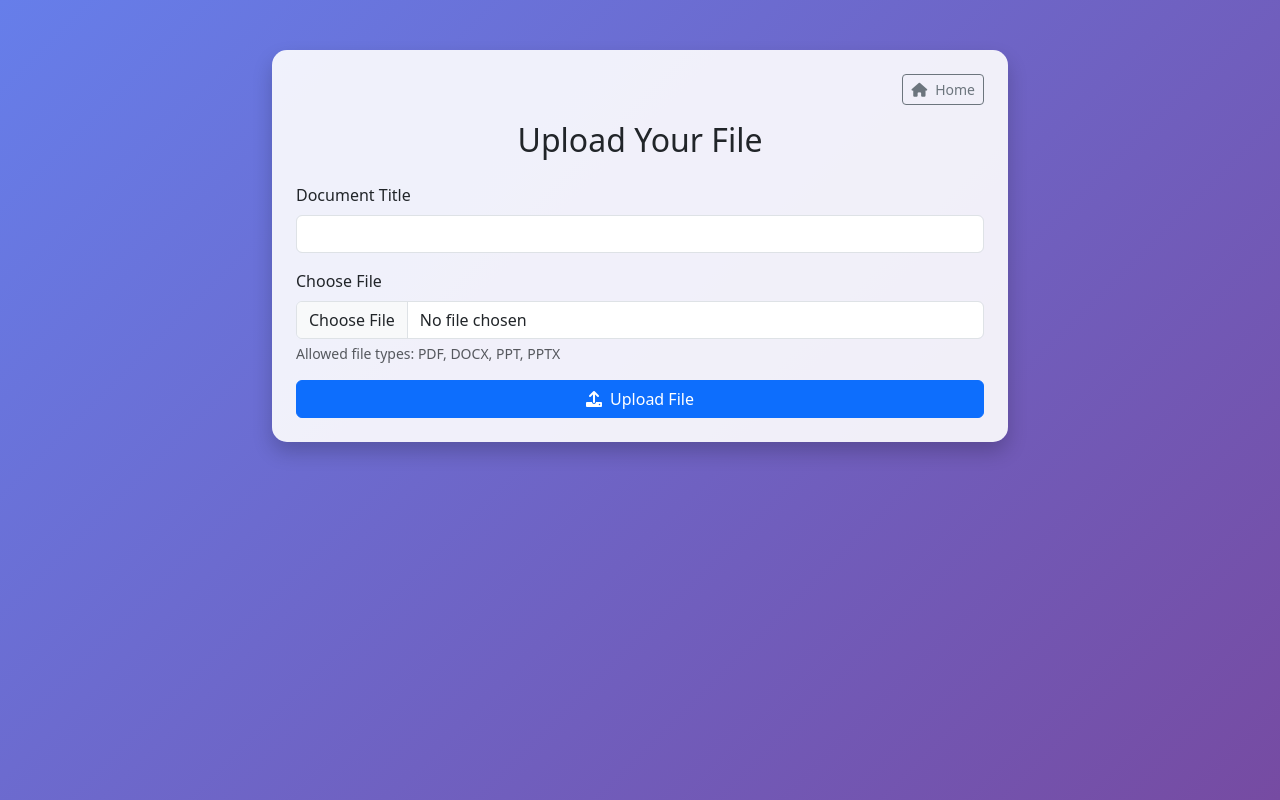
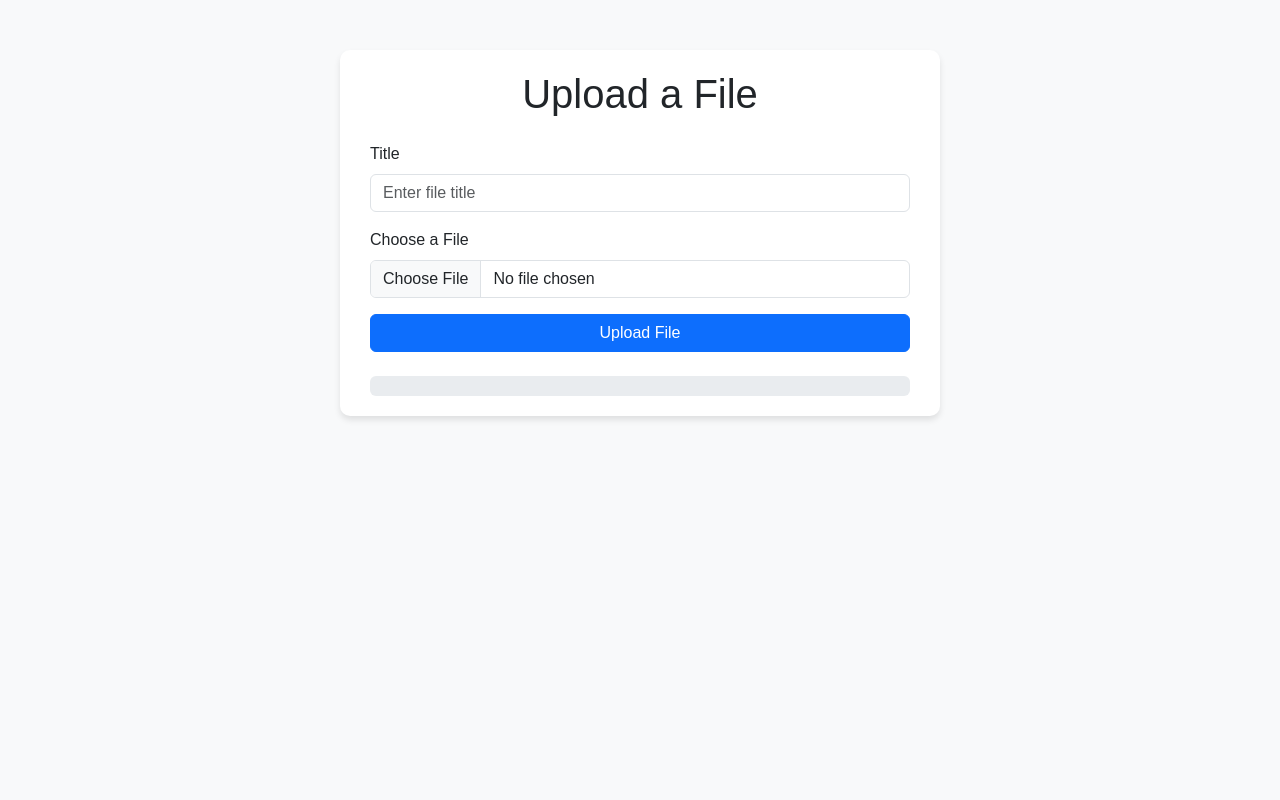
Before and after one commit to babupakkakivellu/Web, a Flask app: page /upload in a window 1280 px wide. Run offline with Flask 3, Linux system fonts and the light colour scheme; some libraries are stand-ins or nearby versions.

Commit message:
Update upload_form.html

```diff
--- a/templates/upload_form.html
+++ b/templates/upload_form.html
@@ -3,94 +3,74 @@
 <head>
     <meta charset="UTF-8">
     <meta name="viewport" content="width=device-width, initial-scale=1.0">
-    <title>Upload File</title>
+    <title>File Upload</title>
     <link href="https://cdn.jsdelivr.net/npm/bootstrap@5.3.0-alpha3/dist/css/bootstrap.min.css" rel="stylesheet">
-    <link href="https://cdnjs.cloudflare.com/ajax/libs/font-awesome/6.0.0/css/all.min.css" rel="stylesheet">
-    <link href="{{ url_for('static', filename='css/style.css') }}" rel="stylesheet">
     <style>
         body {
-            background: linear-gradient(135deg, #667eea 0%, #764ba2 100%);
-            min-height: 100vh;
-            padding: 50px 0;
+            background-color: #f8f9fa;
+            font-family: Arial, sans-serif;
         }
-        .upload-card {
-            background: rgba(255, 255, 255, 0.9);
-            border-radius: 15px;
-            box-shadow: 0 10px 20px rgba(0, 0, 0, 0.2);
+        .container {
+            max-width: 600px;
+            margin-top: 50px;
+            background: #ffffff;
+            padding: 20px 30px;
+            box-shadow: 0 4px 6px rgba(0, 0, 0, 0.1);
+            border-radius: 10px;
+        }
+        #progress-bar {
+            width: 0;
+            height: 20px;
+            background-color: #007bff;
+            border-radius: 5px;
+            transition: width 0.4s ease;
         }
     </style>
 </head>
 <body>
     <div class="container">
-        <div class="row justify-content-center">
-            <div class="col-md-8">
-                <div class="upload-card p-4">
-                    <div class="text-end mb-3">
-                        <a href="{{ url_for('home') }}" class="btn btn-outline-secondary btn-sm">
-                            <i class="fas fa-home me-2"></i>Home
-                        </a>
+        <h1 class="text-center mb-4">Upload a File</h1>
+        <form id="uploadForm">
+            <div class="mb-3">
+                <label for="title" class="form-label">Title</label>
+                <input type="text" class="form-control" id="title" name="title" placeholder="Enter file title" required>
             </div>
-
-                    <h2 class="text-center mb-4">Upload Your File</h2>
-
-                    <form id="uploadForm" class="needs-validation" novalidate>
             <div class="mb-3">
-                            <label for="title" class="form-label">Document Title</label>
-                            <input type="text" class="form-control" id="title" name="title" required>
-                            <div class="invalid-feedback">
-                                Please provide a title for the document.
+                <label for="file" class="form-label">Choose a File</label>
+                <input type="file" class="form-control" id="file" name="file" accept=".pdf,.docx,.ppt,.pptx" required>
             </div>
-                        </div>
-
-                        <div class="mb-3">
-                            <label for="file" class="form-label">Choose File</label>
-                            <input type="file" class="form-control" id="file" name="file"
-                                   accept=".pdf,.docx,.ppt,.pptx" required>
-                            <div class="invalid-feedback">
-                                Please select a file to upload.
-                            </div>
-                            <div class="form-text">
-                                Allowed file types: PDF, DOCX, PPT, PPTX
-                            </div>
-                        </div>
-
-                        <div class="progress mb-3" style="height: 25px; display: none;">
-                            <div class="progress-bar progress-bar-striped progress-bar-animated"
-                                 role="progressbar" style="width: 0%">0%</div>
-                        </div>
-
-                        <div class="d-grid">
-                            <button type="submit" class="btn btn-primary">
-                                <i class="fas fa-upload me-2"></i>Upload File
-                            </button>
-                        </div>
+            <button type="submit" class="btn btn-primary w-100">Upload File</button>
         </form>
-
-                    <div id="uploadStatus" class="alert mt-3" style="display: none;"></div>
-                </div>
+        <div class="mt-4">
+            <p id="upload-status" class="text-center"></p>
+            <div id="progress-container" class="progress mt-2" style="height: 20px;">
+                <div id="progress-bar"></div>
             </div>
         </div>
     </div>
 
-    <script src="https://cdn.jsdelivr.net/npm/bootstrap@5.3.0-alpha3/dist/js/bootstrap.bundle.min.js"></script>
     <script>
         document.getElementById('uploadForm').addEventListener('submit', async (e) => {
     e.preventDefault();
 
-            const form = e.target;
-            if (!form.checkValidity()) {
-                e.stopPropagation();
-                form.classList.add('was-validated');
+    const title = document.getElementById('title').value;
+    const fileInput = document.getElementById('file');
+    const file = fileInput.files[0];
+
+    if (!file) {
+        alert('Please select a file to upload.');
         return;
     }
 
-            const formData = new FormData(form);
-            const progressBar = document.querySelector('.progress-bar');
-            const progressContainer = document.querySelector('.progress');
-            const statusDiv = document.getElementById('uploadStatus');
+    const formData = new FormData();
+    formData.append('title', title);
+    formData.append('file', file);
 
-            progressContainer.style.display = 'block';
-            statusDiv.style.display = 'none';
+    const progressBar = document.getElementById('progress-bar');
+    const statusText = document.getElementById('upload-status');
+
+    statusText.innerText = `Uploading "${title}"...`;
+    progressBar.style.width = '0%';
 
     try {
         const xhr = new XMLHttpRequest();
@@ -99,43 +79,30 @@
         xhr.upload.onprogress = (event) => {
             if (event.lengthComputable) {
                 const percentComplete = Math.round((event.loaded / event.total) * 100);
-                        progressBar.style.width = percentComplete + '%';
-                        progressBar.textContent = percentComplete + '%';
+                progressBar.style.width = `${percentComplete}%`;
+                statusText.innerText = `Uploading "${title}"... ${percentComplete}%`;
             }
         };
 
-                xhr.onload = function() {
+        xhr.onload = () => {
             if (xhr.status === 200) {
-                        const response = JSON.parse(xhr.responseText);
-                        statusDiv.className = 'alert alert-success';
-                        statusDiv.textContent = 'File uploaded successfully!';
-                        form.reset();
-                        form.classList.remove('was-validated');
+                const result = JSON.parse(xhr.responseText);
+                progressBar.style.width = '100%';
+                statusText.innerText = `Upload Done! Title: "${result.title}"`;
             } else {
-                        const response = JSON.parse(xhr.responseText);
-                        statusDiv.className = 'alert alert-danger';
-                        statusDiv.textContent = response.error || 'Upload failed. Please try again.';
+                progressBar.style.width = '0%';
+                statusText.innerText = 'Upload failed. Please try again.';
             }
-                    statusDiv.style.display = 'block';
-                    setTimeout(() => {
-                        progressContainer.style.display = 'none';
-                        progressBar.style.width = '0%';
-                    }, 1000);
         };
 
-                xhr.onerror = function() {
-                    statusDiv.className = 'alert alert-danger';
-                    statusDiv.textContent = 'Upload failed. Please try again.';
-                    statusDiv.style.display = 'block';
-                    progressContainer.style.display = 'none';
+        xhr.onerror = () => {
+            statusText.innerText = 'An error occurred during upload.';
         };
 
         xhr.send(formData);
     } catch (error) {
-                statusDiv.className = 'alert alert-danger';
-                statusDiv.textContent = 'An error occurred. Please try again.';
-                statusDiv.style.display = 'block';
-                progressContainer.style.display = 'none';
+        console.error('Error uploading file:', error);
+        statusText.innerText = 'An error occurred during upload.';
     }
         });
     </script>
```
Lines whose indentation alone changed are shown as unchanged.
